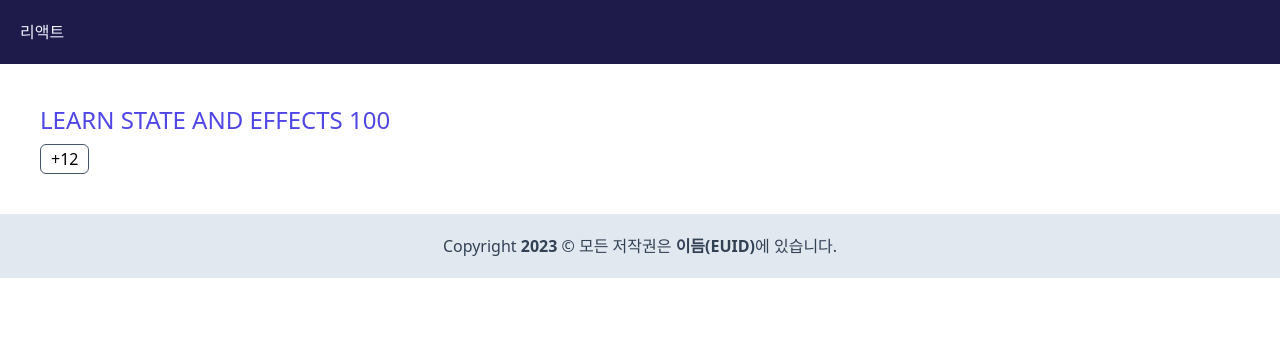
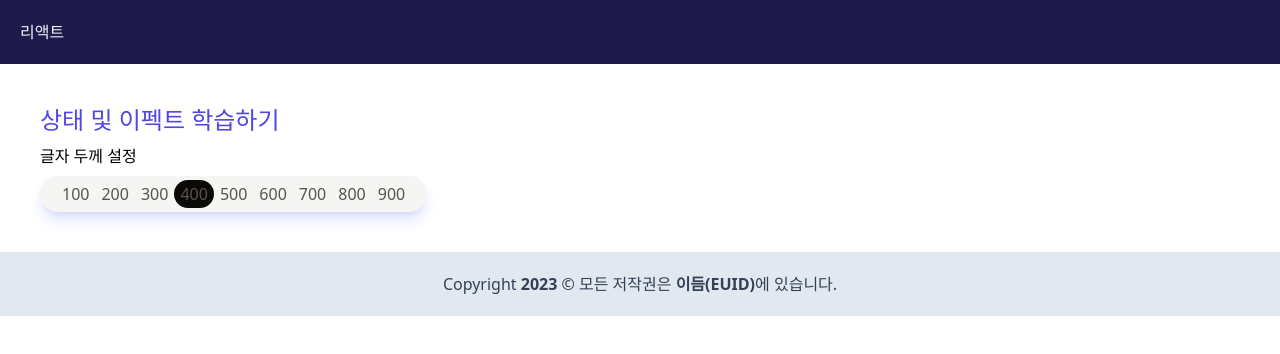
Before and after one commit to M-Moong/learn-react, a React (Vite) app: page / in a window 1280 px wide. Shown: the top 354 px of the page. Built offline with nearby package versions, Linux system fonts and the light colour scheme; a web font is replaced by a local one.

Commit message:
✨ Tailwind CSS 설치 및 구성 / 데이터 유형별 상태 관리 방법 실습

```diff
--- a/src/pages/LearnStateAndEffects.jsx
+++ b/src/pages/LearnStateAndEffects.jsx
@@ -1,33 +1,89 @@
 import { useState } from 'react';
 
-// const getOne = () => 1;
+const getFontWeight = (selectedFontWeight) => {
+	let fontWeight = '';
+
+	switch(selectedFontWeight) {
+		default:
+		case 400:
+			fontWeight = 'font-normal';
+			break;
+		case 100:
+			fontWeight = 'font-thin';
+			break;
+		case 200:
+			fontWeight = 'font-extralight';
+			break;
+		case 300:
+			fontWeight = 'font-light';
+			break;
+		case 500:
+			fontWeight = 'font-medium';
+			break;
+		case 600:
+			fontWeight = 'font-semibold';
+			break;
+		case 700:
+			fontWeight = 'font-bold';
+			break;
+		case 800:
+			fontWeight = 'font-extrabold';
+			break;
+		case 900:
+			fontWeight = 'font-black';
+	}
+
+	return fontWeight;
+};
+
+const fontWeightList = Array(9)
+	.fill(1)
+	.map((n, i) => 100 * (i + 1));
 
 function LearnStateAndEffects() {
-  // 지역 변수는 상태 변수???
-  // 리액트 상태 변수는 useState 훅(함수) 사용한다.
-  // Q. 컴포넌트 count 상태를 리액트에서 인식하도록 정의해봅니다.
-  // let count = 100;
-  // A. React.useState() 훅을 사용하세요.
-  // const [count2] = useState(() => getOne());
-  // console.log(count1);
-  // console.log(count2);
-  const [count, setCount] = useState(100);
-  const [step] = useState(12);
+	const [fontWeights] = useState(fontWeightList);
+	const [selectedFontWeight, setSelectedFontWeight] = useState(
+		fontWeightList[3] // 400
+	);
 
-  // 상태 정의와 상태 변경
+	const fontWeight = getFontWeight(selectedFontWeight);
+
+	const handleChangeFontWeight = (index) => {
+		setSelectedFontWeight(fontWeightList[index]);
+	};
 
 	return (
-    <div className="m-10 flex flex-col gap-2 items-start" lang="en">
-      <h2 className="text-indigo-600 text-2xl uppercase">
-        Learn State And Effects {count}
+		<div className="m-10 flex flex-col gap-2 items-start">
+			<h2 className={`text-indigo-600 text-2xl ${fontWeight} uppercase`}>
+				상태 및 이펙트 학습하기
 			</h2>
+
+			<h3>글자 두께 설정</h3>
+
+			<div
+				role="group"
+				className="bg-stone-100 py-1 px-4 rounded-full shadow-lg shadow-indigo-300/40"
+			>
+				{fontWeights.map((weight, index) => {
+					const isActive = weight === selectedFontWeight;
+					return (
 						<button
+							key={weight}
 							type="button"
-        onClick={() => setCount(count + step)}
-        className="py-0.5 px-2.5 border rounded-md border-slate-600"
+							onClick={() => handleChangeFontWeight(index)}
+							className={`
+                  py-0.5 px-1.5 bg-stone-100 text-stone-600 rounded-full
+                  ${isActive ? 'bg-stone-950 text-stone-50' : ''}
+                  hover:bg-stone-800
+                  hover:text-stone-100
+                  transition-colors duration-200
+                `}
 						>
-        +{step}
+							{weight}
 						</button>
+					);
+				})}
+			</div>
 		</div>
 	);
 }
--- /dev/null
+++ b/src/pages/State_numberType.jsx
@@ -0,0 +1,53 @@
+import { useId, useState } from 'react';
+
+// const getOne = () => 1;
+
+function State_numberType() {
+  // 지역 변수는 상태 변수???
+  // 리액트 상태 변수는 useState 훅(함수) 사용한다.
+  // Q. 컴포넌트 count 상태를 리액트에서 인식하도록 정의해봅니다.
+  // let count = 100;
+  // A. React.useState() 훅을 사용하세요.
+  // const [count2] = useState(() => getOne());
+  // console.log(count1);
+  // console.log(count2);
+  const [count, setCount] = useState(100);
+  let [step, setStep] = useState(12);
+
+  // 상태 정의와 상태 변경
+
+  // 관리가 까다로운 ID 속성 값을 자동 생성하는 훅
+  const stepperId = useId();
+
+  return (
+    <div className="m-10 flex flex-col gap-2 items-start" lang="en">
+      <h2 className="text-indigo-600 text-2xl uppercase">
+        Learn State And Effects {count}
+      </h2>
+      <div className='flex flex-col gap-2 items-end'>
+        <div className='flex gap-2 items-center'>
+          <label htmlFor={stepperId} className='text-base'>step</label>
+          <input
+            id={stepperId}
+            type="number"
+            value={step}
+            onChange={(e) => {
+              const nextStep = Number(e.target.value);
+              setStep(nextStep);
+            }}
+            className="w-[60px] py-1 px-2 border-slate-300 border rounded-xl"
+          />
+        </div>
+        <button
+          type="button"
+          onClick={() => setCount(count + step)}
+          className="py-0.5 px-2.5 border rounded-md border-slate-600"
+        >
+          +{step}
+        </button>
+      </div>
+    </div>
+  );
+}
+
+export default LearnStateAndEffects;
--- /dev/null
+++ b/src/pages/State_objectType.jsx
@@ -0,0 +1,144 @@
+import { useState } from 'react';
+
+const initialRepository = {
+	id: 'repo-101',
+	title: 'yamoo9/likelion-FEQA',
+	link: 'https://github.com/yamoo9/likelion-FEQA',
+	profile: {
+		url: 'https://avatars.githubusercontent.com/u/1850554?s=16&v=4',
+		label: 'yamoo9',
+	},
+};
+
+function State_objectType() {
+	// 숫자 값 상태 관리
+
+	// 마우스의 x 좌표
+	// const [mouseX, setMouseX] = useState(0);
+	// 마우스의 y 좌표
+	// const [mouseY, setMouseY] = useState(0);
+
+	// 개별 상태 관리 → 그룹(묶음) 상태 관리
+	const [mousePosition, setMousePosition] = useState({ x: 0, y: 0 });
+
+	const handlePrintMousePosition = ({ pageX: x, pageY: y }) => {
+		// setMouseX(e.clientX);
+		// setMouseY(e.clientY);
+		setMousePosition({ x, y });
+	};
+
+	// 객체 상태 관리
+	// { x: 10, y: 96 }
+	// 배열 상태 관리
+	// [10, 96]
+
+	const [repository, setRepository] = useState(initialRepository);
+
+	const handleSaveRepository = (e) => {
+		e.preventDefault();
+		console.log(repository);
+	};
+
+	const handleResetRepository = () => {
+		setRepository(initialRepository);
+	};
+
+	return (
+		<div
+			className="m-10 flex flex-col gap-2 items-start"
+			onMouseMove={handlePrintMousePosition}
+		>
+			<h2 className="text-indigo-600 text-2xl uppercase">
+				상태 및 이펙트 학습하기
+			</h2>
+
+			<output>
+				마우스 X 좌표 : {mousePosition.x} / 마우스 Y 좌표 : {mousePosition.y}
+			</output>
+
+			<h2 className="text-2xl mt-10 font-semibold">저장소 정보 수정</h2>
+			<form className="w-1/2" onSubmit={handleSaveRepository}>
+				<div className="flex items-center gap-2 w-full">
+					<label htmlFor="repoTitle" className="font-medium">
+						타이틀 (title)
+					</label>
+					<input
+						type="text"
+						name="repoTitle"
+						id="repoTitle"
+						value={repository.title}
+						onChange={(e) => {
+							setRepository({
+								// ...repository,
+								id: repository.id,
+								title: e.target.value,
+								link: repository.link,
+								profile: repository.profile,
+							});
+						}}
+						className="flex-1 p-1 border-b-2 border-slate-400 bg-transparent placeholder:text-slate-400"
+						placeholder="yamoo9/repository"
+					/>
+				</div>
+				<div className="flex items-center gap-2 w-full">
+					<label htmlFor="repoLink" className="font-medium">
+						링크 (href)
+					</label>
+					<input
+						type="text"
+						name="repoLink"
+						id="repoLink"
+						value={repository.link}
+						onChange={(e) => {
+							setRepository({
+								...repository,
+								link: e.target.value,
+							});
+						}}
+						className="flex-1 p-1 border-b-2 border-slate-400 bg-transparent placeholder:text-slate-400"
+						placeholder="https://my-web-service.dev"
+					/>
+				</div>
+				<div className="flex items-center gap-2 w-full">
+					<label htmlFor="repoProfileLabel" className="font-medium">
+						프로필 레이블 (profile.label)
+					</label>
+					<input
+						type="text"
+						name="repoProfileLabel"
+						id="repoProfileLabel"
+						value={repository.profile.label}
+						onChange={(e) => {
+							setRepository({
+								// ...repository,
+								// id: repository.id,
+								// title: repository.title,
+								profile: {
+									// ...repository.profile,
+									// url: repository.profile.url,
+									label: e.target.value,
+								},
+							});
+						}}
+						className="flex-1 p-1 border-b-2 border-slate-400 bg-transparent placeholder:text-slate-400"
+						placeholder="yamoo9"
+					/>
+				</div>
+				<div role="group" className="flex gap-1 mt-5">
+					<button type="submit" className="py-1.5 px-2.5 bg-sky-500 text-white">
+						저장
+					</button>
+					<button
+						type="reset"
+						onClick={handleResetRepository}
+						className="py-1.5 px-2.5 bg-rose-500 text-white"
+					>
+						취소
+					</button>
+				</div>
+			</form>
+		</div>
+	);
+}
+
+export default LearnStateAndEffects;
--- /dev/null
+++ b/src/pages/State_primitives.jsx
@@ -0,0 +1,62 @@
+import { useState } from 'react';
+
+function LearnStateAndEffects() {
+  // 성(lastName), 이름(firstName)
+  const [lastName, setLastName] = useState('');
+  const [firstName, setFirstName] = useState('');
+  // const [showYourName, setShowYourName] = useState(false);
+
+  // 성 + 이름(fullName) 출력
+  // 파생된 상태 (derived state)
+  const fullName = lastName + firstName;
+  // const fullNameLength = lastName.length + firstName.length;
+  const showYourName = lastName.length > 0 && firstName.length > 0;
+
+  return (
+    <div className="m-10 flex flex-col gap-2 items-start">
+      <h2 className="text-indigo-600 text-2xl uppercase">
+        상태 및 이펙트 학습하기
+      </h2>
+
+      <h3 className='text-slate-700 text-lg'>너의 이름은?</h3>
+
+      <div className='flex gap-1 items-center'>
+        <input
+          type="text"
+          name="lastName"
+          aria-label="성"
+          placeholder="김"
+          value={lastName}
+          onChange={(e) => {
+            setLastName(e.target.value);
+          }}
+          className='w-7 border-2 border-indigo-400 px-1 rounded-sm text-center'
+        />
+        <input
+          type="text"
+          name="firstName"
+          aria-label="이름"
+          placeholder="덕구"
+          value={firstName}
+          onChange={(e) => {
+            setFirstName(e.target.value);
+          }}
+          className='w-12 border-2 border-indigo-400 px-1 rounded-sm text-center'
+        />
+        <span className='text-base text-slate-600'>({fullName.length})</span>
+      </div>
+
+
+      {
+        showYourName &&
+        <>
+          <hr className='w-full my-2 border-1 border-dashed border-indigo-300' />
+          <img src="https://bit.ly/45blNdl" alt="" className='h-40' />
+          <p>아! 당신의 이름은 <b className='underline underline-offset-4 text-indigo-500'>{fullName}</b>이군요!</p>
+        </>
+      }
+    </div>
+  );
+}
+
+export default LearnStateAndEffects;
```
Also changed, not shown: index.html (line endings or trailing spaces), 1 other file (tests, documents, lock files or other folders). Lines whose indentation alone changed are shown as unchanged.
